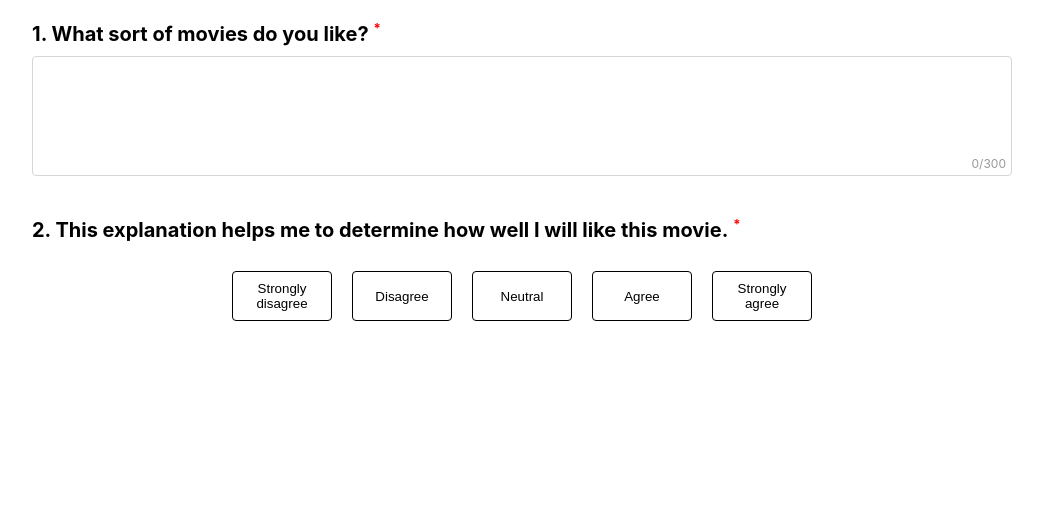
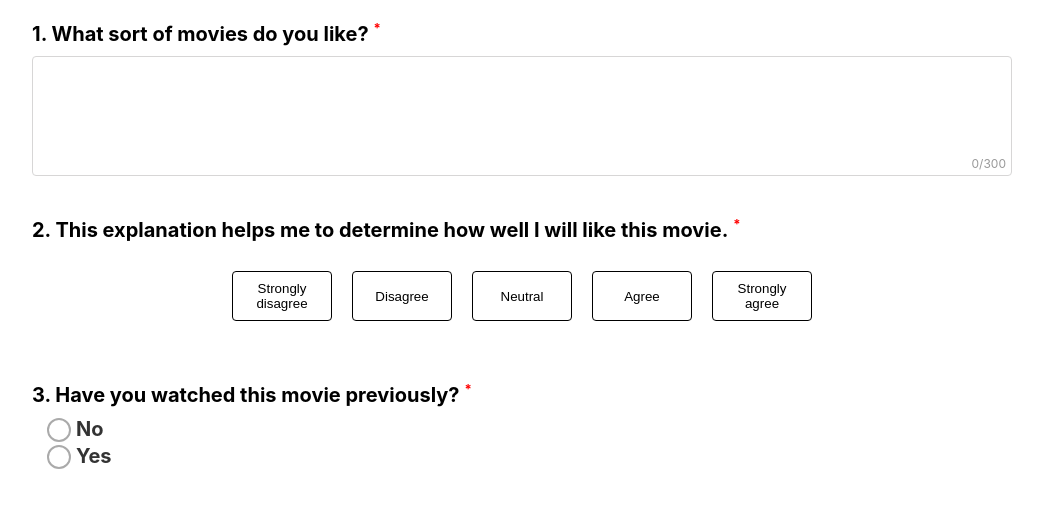
Before and after one commit to issilva5/llm-recommendations-survey, a React (Create React App) app: page / in a window 1280 px wide. Shown: the top 508 px of the page, without its empty margins (118-1161 px from the left). Built offline with nearby package versions, Linux system fonts and the light colour scheme.

Commit message:
Adding boolean question

```diff
--- a/src/App.js
+++ b/src/App.js
@@ -21,6 +21,11 @@ function App() {
         "Agree",
         "Strongly agree"
       ]
+    },
+    {
+      type: "boolean",
+      title: "Have you watched this movie previously?",
+      isRequired: true
     }
   ]
 
--- /dev/null
+++ b/src/components/BooleanQuestion/index.jsx
@@ -0,0 +1,46 @@
+import { useState } from "react";
+import styles from "./style.module.css";
+
+function BooleanQuestion(props) {
+
+    const [selectedOption, setSelectedOption] = useState(null);
+
+    const handleOptionChange = (option) => {
+        props.onAnswer(props.no, option + 1);
+        setSelectedOption(option);
+    };
+
+    return (
+        <div className={styles.question}>
+            <p className={styles.questionEnunciation}>
+                {props.no}. {props.title}
+                <span className={styles.required}>
+                    {props.isRequired ? '*' : ''}
+                </span>
+            </p>
+            <div className={styles.booleanQuestionOptions}>
+                <label>
+                    <input
+                        type="radio"
+                        value="false"
+                        checked={selectedOption === 'false'}
+                        onChange={(event) => handleOptionChange(event.target.value)}
+                    />
+                    {props.negativeText || "No"}
+                </label>
+                <label>
+                    <input
+                        type="radio"
+                        value="true"
+                        checked={selectedOption === 'true'}
+                        onChange={(event) => handleOptionChange(event.target.value)}
+                    />
+                    {props.positiveText || "Yes"}
+                </label>
+            </div>
+        </div>
+    );
+
+}
+
+export default BooleanQuestion;
--- /dev/null
+++ b/src/components/BooleanQuestion/style.module.css
@@ -0,0 +1,78 @@
+.required {
+    color: red;
+    margin-left: 5px;
+    font-size: small;
+    vertical-align: super;
+}
+
+.question {
+    display: flex;
+    flex-direction: column;
+    margin-bottom: 20px;
+}
+
+.questionEnunciation {
+    font-weight: bold;
+    margin-bottom: 10px;
+    font-size: 20px;
+}
+
+/* .boolean-question-container {
+    display: flex;
+    flex-direction: column;
+    align-items: center;
+    margin: 20px;
+} */
+
+.booleanQuestionOptions {
+    display: flex;
+    flex-direction: column;
+}
+
+.booleanQuestionOptions label {
+    margin: 0 10px;
+    font-size: 20px;
+    font-weight: bold;
+    color: #333;
+    cursor: pointer;
+    transition: all 0.2s ease-in-out;
+}
+
+.booleanQuestionOptions label:hover {
+    color: #007bff;
+}
+
+.booleanQuestionOptions input[type="radio"] {
+    /* Increase the font size of the label */
+    font-size: 24px;
+    /* Hide the default radio button circle */
+    -webkit-appearance: none;
+    -moz-appearance: none;
+    appearance: none;
+    /* Set the size of the radio button */
+    width: 24px;
+    height: 24px;
+    border-radius: 50%;
+    border: 2px solid #aaa;
+    /* Center the radio button within the label */
+    display: inline-block;
+    vertical-align: middle;
+    position: relative;
+    top: -2px;
+    margin-right: 5px;
+    cursor: pointer;
+    transition: all 0.15s ease-in-out;
+}
+
+.booleanQuestionOptions input[type="radio"]:checked::before {
+    /* Create a smaller circle inside the radio button when it's checked */
+    content: '';
+    position: absolute;
+    top: 50%;
+    left: 50%;
+    transform: translate(-50%, -50%);
+    width: 8px;
+    height: 8px;
+    border-radius: 50%;
+    background-color: #007bff;
+}
--- a/src/components/Question/index.jsx
+++ b/src/components/Question/index.jsx
@@ -1,3 +1,4 @@
+import BooleanQuestion from "../BooleanQuestion";
 import LikertScaleQuestion from "../LikertQuestion";
 import TextQuestion from "../TextQuestion";
 
@@ -18,6 +19,13 @@ function Question({ questionNumber, questionModel, onAnswer }) {
                 {...questionModel}
             />
 
+        case "boolean":
+            return <BooleanQuestion
+                no={questionNumber}
+                onAnswer={onAnswer}
+                {...questionModel}
+            />
+
         default:
             break;
     }
```
